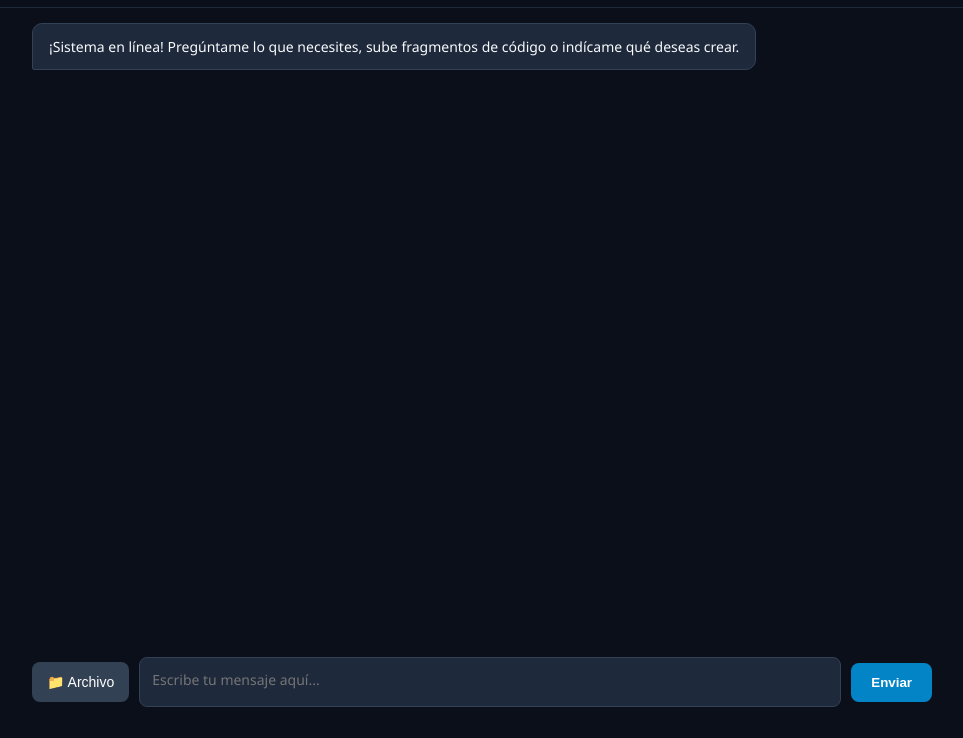
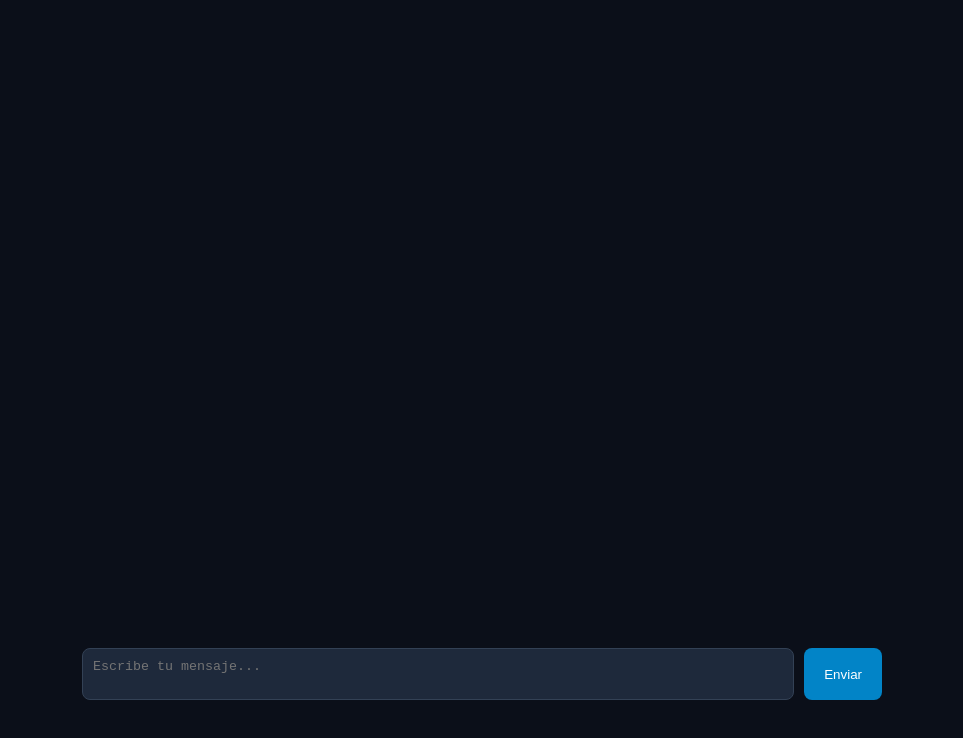
Before and after one commit to ikgmonxr/IA, a website: page public/index.html in a window 1280 px wide. Shown: the part 78-816 px from the top of the page, without its empty margins (158-1121 px from the left). Drawn offline with Linux system fonts and the light colour scheme.

Commit message:
Update index.html

```diff
--- a/public/index.html
+++ b/public/index.html
@@ -2,209 +2,42 @@
 <html lang="es">
 <head>
     <meta charset="UTF-8">
-    <meta name="viewport" content="width=device-width, initial-scale=1.0">
-    <title>Ikgonavi Hub - IA Avanzada</title>
+    <title>Ikgonavi Hub</title>
     <style>
-        body {
-            background-color: #0b0f19;
-            color: #f1f5f9;
-            font-family: 'Segoe UI', Tahoma, Geneva, Verdana, sans-serif;
-            display: flex;
-            flex-direction: column;
-            justify-content: space-between;
-            height: 100vh;
-            margin: 0;
-            padding: 15px;
-            box-sizing: border-box;
-        }
-        header {
-            text-align: center;
-            padding: 10px;
-            border-bottom: 1px solid #1e293b;
-        }
-        h1 {
-            color: #38bdf8;
-            margin: 0;
-            font-size: 22px;
-        }
-        #chat-container {
-            flex: 1;
-            overflow-y: auto;
-            padding: 15px;
-            display: flex;
-            flex-direction: column;
-            gap: 15px;
-            max-width: 900px;
-            width: 100%;
-            margin: 0 auto;
-        }
-        .message {
-            padding: 12px 16px;
-            border-radius: 10px;
-            max-width: 80%;
-            line-height: 1.5;
-            word-wrap: break-word;
-            white-space: pre-wrap;
-            font-size: 14px;
-        }
-        .user-message {
-            background-color: #1d4ed8;
-            color: #eff6ff;
-            align-self: flex-end;
-            border-bottom-right-radius: 2px;
-        }
-        .ai-message {
-            background-color: #1e293b;
-            color: #f8fafc;
-            align-self: flex-start;
-            border-bottom-left-radius: 2px;
-            border: 1px solid #334155;
-        }
-        #input-container {
-            display: flex;
-            gap: 10px;
-            max-width: 900px;
-            width: 100%;
-            margin: 0 auto;
-            padding-top: 10px;
-            align-items: center;
-        }
-        textarea {
-            flex: 1;
-            padding: 12px;
-            border-radius: 8px;
-            border: 1px solid #334155;
-            background-color: #1e293b;
-            color: #fff;
-            font-size: 14px;
-            resize: none;
-            height: 24px;
-            outline: none;
-            font-family: inherit;
-        }
-        textarea:focus {
-            border-color: #38bdf8;
-        }
-        .file-btn {
-            background-color: #334155;
-            color: white;
-            padding: 12px 15px;
-            border-radius: 8px;
-            cursor: pointer;
-            font-size: 14px;
-            border: none;
-            transition: background 0.2s;
-        }
-        .file-btn:hover {
-            background-color: #475569;
-        }
-        button.send-btn {
-            padding: 12px 20px;
-            background-color: #0284c7;
-            color: white;
-            border: none;
-            border-radius: 8px;
-            font-weight: bold;
-            cursor: pointer;
-            transition: background 0.2s;
-        }
-        button.send-btn:hover {
-            background-color: #0369a1;
-        }
-        #file-info {
-            font-size: 12px;
-            color: #38bdf8;
-            max-width: 900px;
-            margin: 0 auto;
-            text-align: left;
-            width: 100%;
-        }
+        body { background-color: #0b0f19; color: #f1f5f9; font-family: sans-serif; height: 100vh; display: flex; flex-direction: column; padding: 20px; box-sizing: border-box; }
+        #chat { flex: 1; overflow-y: auto; display: flex; flex-direction: column; gap: 10px; max-width: 800px; margin: 0 auto; width: 100%; }
+        .msg { padding: 10px 15px; border-radius: 8px; max-width: 80%; }
+        .user { background: #1d4ed8; align-self: flex-end; }
+        .ai { background: #1e293b; align-self: flex-start; border: 1px solid #334155; }
+        #controls { max-width: 800px; width: 100%; margin: 10px auto; display: flex; gap: 10px; }
+        textarea { flex: 1; padding: 10px; background: #1e293b; color: white; border-radius: 8px; border: 1px solid #334155; resize: none; }
+        button { padding: 10px 20px; background: #0284c7; color: white; border: none; border-radius: 8px; cursor: pointer; }
     </style>
 </head>
 <body>
+    <div id="chat"><div class="msg ai">¡Sistema listo! Pregunta lo que sea.</div></div>
+    <div id="controls">
+        <textarea id="input" placeholder="Escribe tu mensaje..."></textarea>
+        <button onclick="enviar()">Enviar</button>
+    </div>
+    <script>
+        async function enviar() {
+            const input = document.getElementById('input');
+            const chat = document.getElementById('chat');
+            const texto = input.value;
+            if(!texto) return;
 
-    <header>
-        <h1>Ikgonavi Hub - IA Libre</h1>
-        <p style="color: #64748b; margin: 3px 0 0 0; font-size: 12px;">Sistema conectado a Llama 3 70B</p>
-    </header>
+            chat.innerHTML += `<div class="msg user">${texto}</div>`;
+            input.value = '';
 
-    <div id="chat-container">
-        <div class="message ai-message">¡Sistema en línea! Pregúntame lo que necesites, sube fragmentos de código o indícame qué deseas crear.</div>
-    </div>
-
-    <div id="file-info"></div>
-
-    <div id="input-container">
-        <input type="file" id="fileInput" style="display: none;" onchange="manejarArchivo(event)">
-        <button class="file-btn" onclick="document.getElementById('fileInput').click()">📁 Archivo</button>
-        <textarea id="userInput" placeholder="Escribe tu mensaje aquí..." rows="1"></textarea>
-        <button class="send-btn" onclick="enviarMensaje()">Enviar</button>
-    </div>
-
-    <script>
-        const chatContainer = document.getElementById('chat-container');
-        const userInput = document.getElementById('userInput');
-        const fileInfo = document.getElementById('file-info');
-        let contenidoArchivo = "";
-
-        function manejarArchivo(event) {
-            const file = event.target.files[0];
-            if (!file) return;
-
-            const reader = new FileReader();
-            reader.onload = function(e) {
-                contenidoArchivo = e.target.result;
-                fileInfo.innerText = `📎 Archivo cargado: ${file.name}`;
-            };
-            reader.readAsText(file);
-        }
-
-        async function enviarMensaje() {
-            let texto = userInput.value.trim();
-            if (!texto && !contenidoArchivo) return;
-
-            if (contenidoArchivo) {
-                texto += `\n\n[Contenido del archivo adjunto]:\n${contenidoArchivo}`;
-                contenidoArchivo = "";
-                fileInfo.innerText = "";
-            }
-
-            agregarMensaje(userInput.value || "[Archivo adjunto]", 'user-message');
-            userInput.value = '';
-            chatContainer.scrollTop = chatContainer.scrollHeight;
-
-            const loadingId = agregarMensaje('Procesando respuesta...', 'ai-message');
-
-            try {
-                const response = await fetch('/api/ia', {
-                    method: 'POST',
-                    headers: { 'Content-Type': 'application/json' },
-                    body: JSON.stringify({ prompt: texto })
-                });
-
-                const data = await response.json();
-                document.getElementById(loadingId).remove();
-
-                if (data.success) {
-                    agregarMensaje(data.respuesta, 'ai-message');
-                } else {
-                    agregarMensaje('⚠️ Error: ' + (data.error || 'Respuesta inválida del servidor'), 'ai-message');
-                }
-            } catch (error) {
-                document.getElementById(loadingId).remove();
-                agregarMensaje('❌ Error crítico de red al intentar conectar con el backend.', 'ai-message');
-            }
-            chatContainer.scrollTop = chatContainer.scrollHeight;
-        }
-
-        function agregarMensaje(texto, clase) {
-            const div = document.createElement('div');
-            div.className = `message ${clase}`;
-            div.id = 'msg-' + Math.random().toString(36).substring(2, 9);
-            div.innerText = texto;
-            chatContainer.appendChild(div);
-            chatContainer.scrollTop = chatContainer.scrollHeight;
-            return div.id;
+            const res = await fetch('/api/ia', {
+                method: 'POST',
+                headers: {'Content-Type': 'application/json'},
+                body: JSON.stringify({ prompt: texto })
+            });
+            const data = await res.json();
+            chat.innerHTML += `<div class="msg ai">${data.respuesta || data.error}</div>`;
+            chat.scrollTop = chat.scrollHeight;
         }
     </script>
 </body>
```
